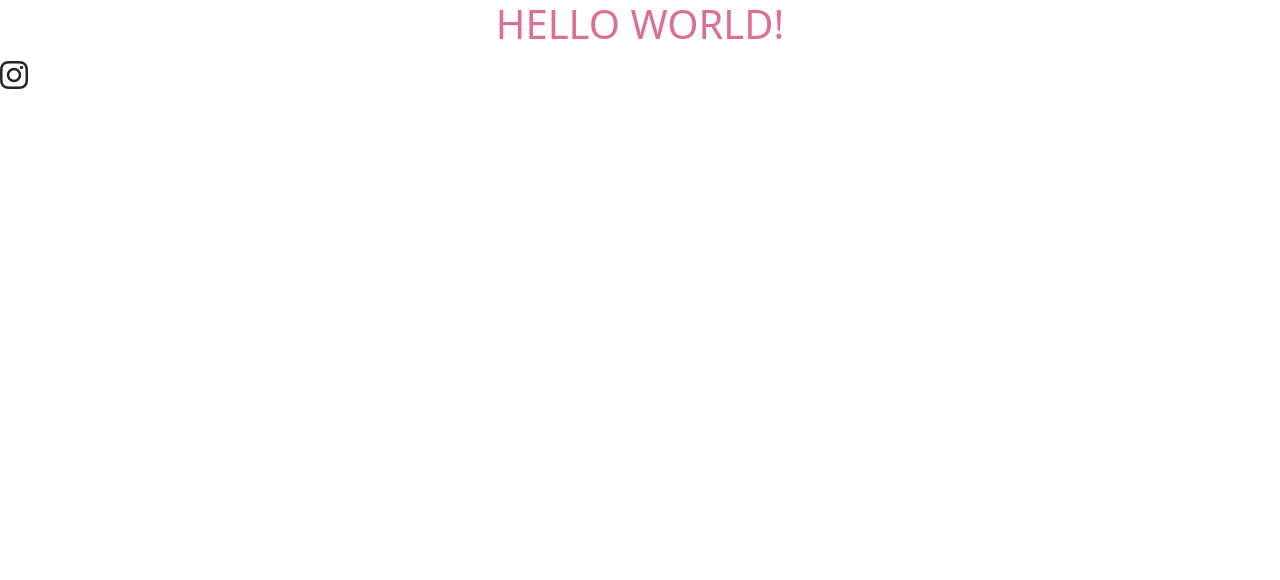
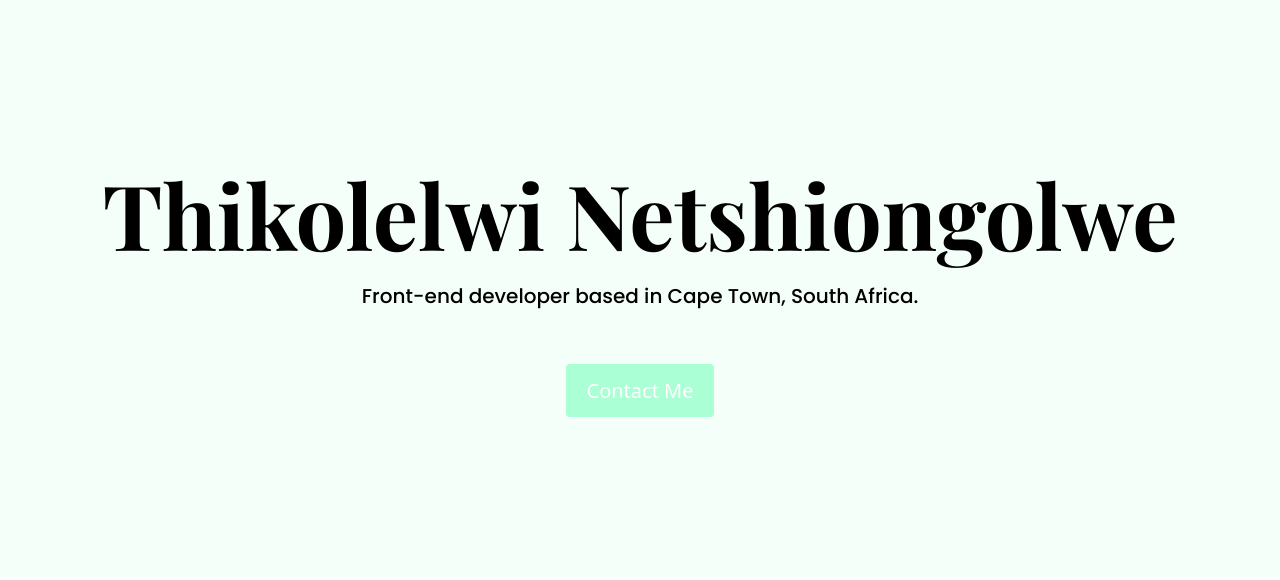
Before and after one commit to Thiko123/real-portfolio, a plain HTML site: page index.html in a window 1280 px wide. Drawn offline with nearby package versions, Linux system fonts and the light colour scheme.

Commit message:
added header and basic css

```diff
--- a/index.html
+++ b/index.html
@@ -16,12 +16,17 @@
   <link rel="preconnect" href="https://fonts.gstatic.com" />
     <meta name="viewport" content="width=device-width, initial-scale=1.0">
     <link rel="stylesheet" href="style.css">
-    <title>Document</title>
+    <title>Thikolelwi Netshiongolwe</title>
 </head>
 <body>
-    <h1> HELLO WORLD! </h1>
-    <h2>
-        <i class="fa-brands fa-instagram"></i>
-    </h2>
+    <div class="name">
+    <h1> Thikolelwi Netshiongolwe</h1>
+    <h2 class="mb-5">
+       Front-end developer based in Cape Town, South Africa.
+       </h2>
+       <div>
+       <a href="#" class="btn btn-branding">Contact Me</a>
+    </div>
+</div>
 </body>
 </html>
--- a/style.css
+++ b/style.css
@@ -1,4 +1,33 @@
+.name{
+    background-color: mintcream;
+    text-align: center;
+    padding:160px 20px ;
+}
+h1,h2,h3,h4,h5,h6{
+    color: black;
+    font-family: "playfair Display", serif;
+    font-weight: bold;
+}
+p{
+    font-family: "poppins", sans-serif;
+    font-weight: normal;
+}
 h1{
-    color: palevioletred;
-    text-align: center;
+    font-size: 90px;
 }
+.name h2{
+    font-family: "poppins", sans-serif;
+    font-weight: normal;
+    font-size: 20px;
+    line-height: 2;
+
+}
+.btn-branding{
+    background: rgb(170, 255, 212);
+    border-radius: 4px;
+    color: white;
+    font-size: 20px;
+    line-height: 27px;
+    padding: 12px 20px;
+
+}
```
